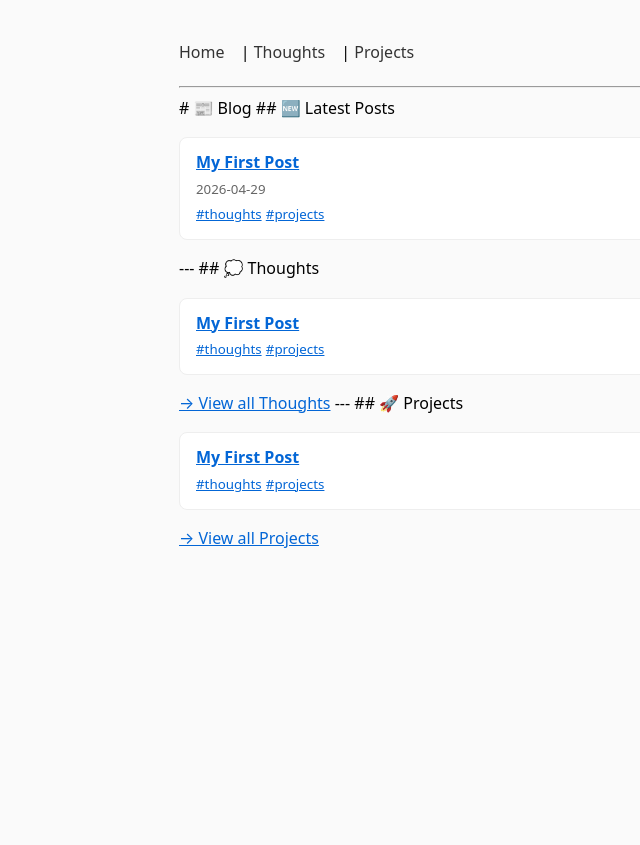
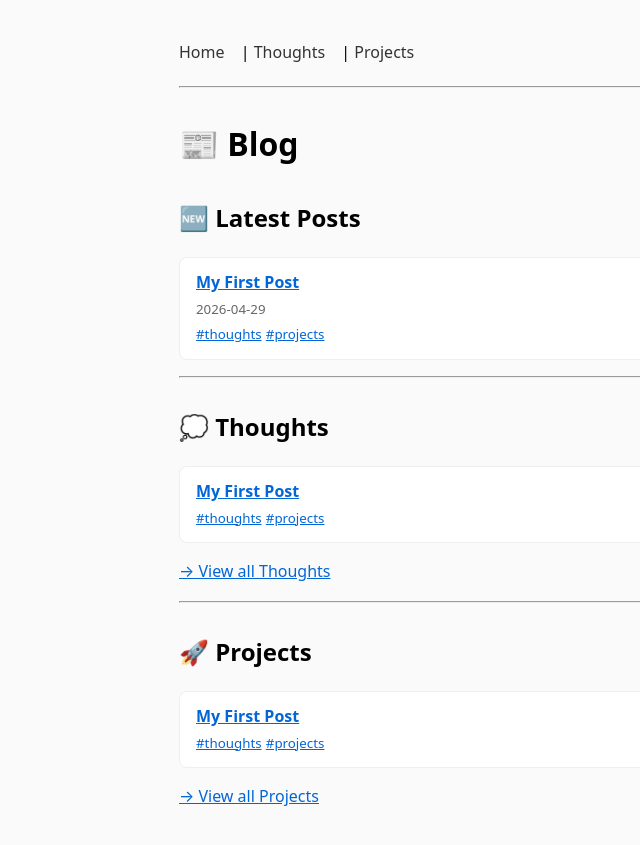
Before and after one commit to cholushkin/cholushkin.github.io, a Jekyll site: the page built from index.html, in a window 1280 px wide. Shown: the top 845 px of the page, without its empty margins (61-701 px from the left). Built offline with Jekyll 4.4.1, drawn with Linux system fonts in a browser that asks for light colours.

Commit message:
fix: broken layout

```diff
--- a/index.html
+++ b/index.html
@@ -3,9 +3,9 @@ layout: default
 title: Home
 ---
 
-# 📰 Blog
+<h1>📰 Blog</h1>
 
-## 🆕 Latest Posts
+<h2>🆕 Latest Posts</h2>
 <ul>
 {% for post in site.posts limit:5 %}
   <li>
@@ -19,9 +19,9 @@ title: Home
 {% endfor %}
 </ul>
 
----
+<hr>
 
-## 💭 Thoughts
+<h2>💭 Thoughts</h2>
 <ul>
 {% for post in site.categories.thoughts limit:3 %}
   <li>
@@ -34,11 +34,11 @@ title: Home
 {% endfor %}
 </ul>
 
-<a href="/thoughts/">→ View all Thoughts</a>
+<p><a href="/thoughts/">→ View all Thoughts</a></p>
 
----
+<hr>
 
-## 🚀 Projects
+<h2>🚀 Projects</h2>
 <ul>
 {% for post in site.categories.projects limit:3 %}
   <li>
@@ -51,4 +51,4 @@ title: Home
 {% endfor %}
 </ul>
 
-<a href="/projects/">→ View all Projects</a>
+<p><a href="/projects/">→ View all Projects</a></p>
```
